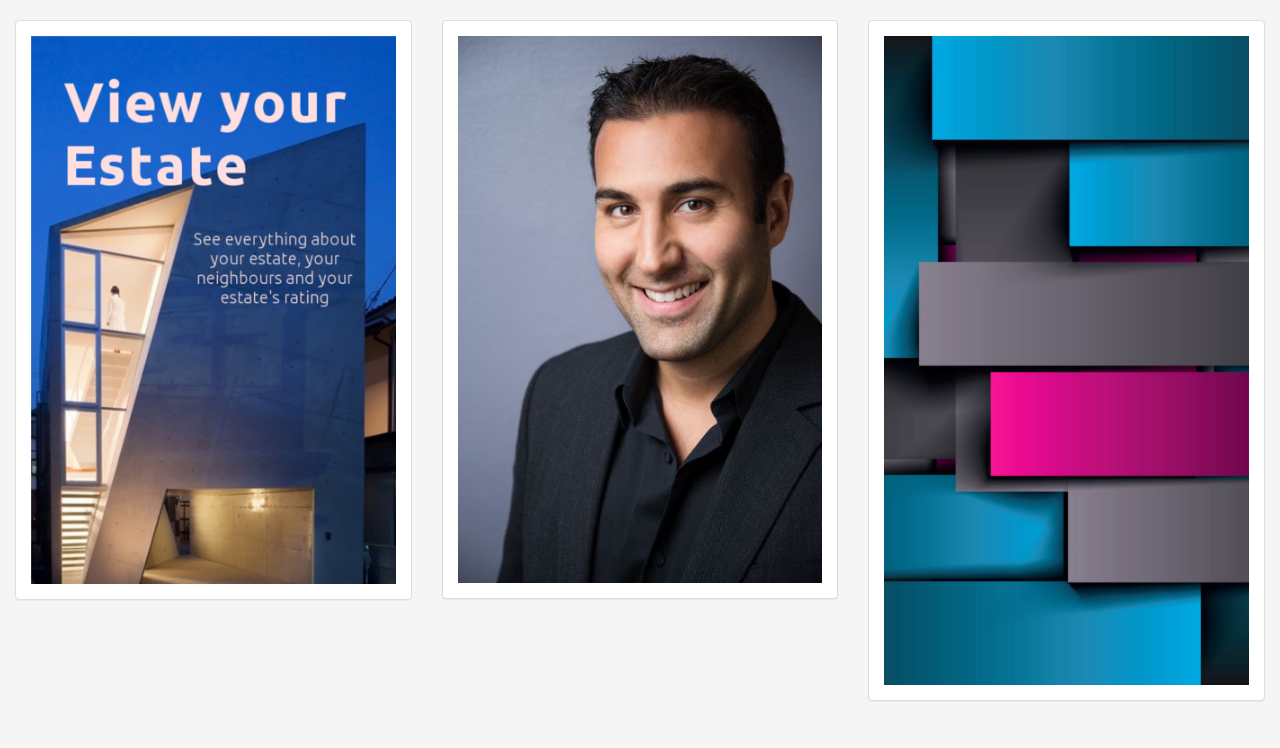
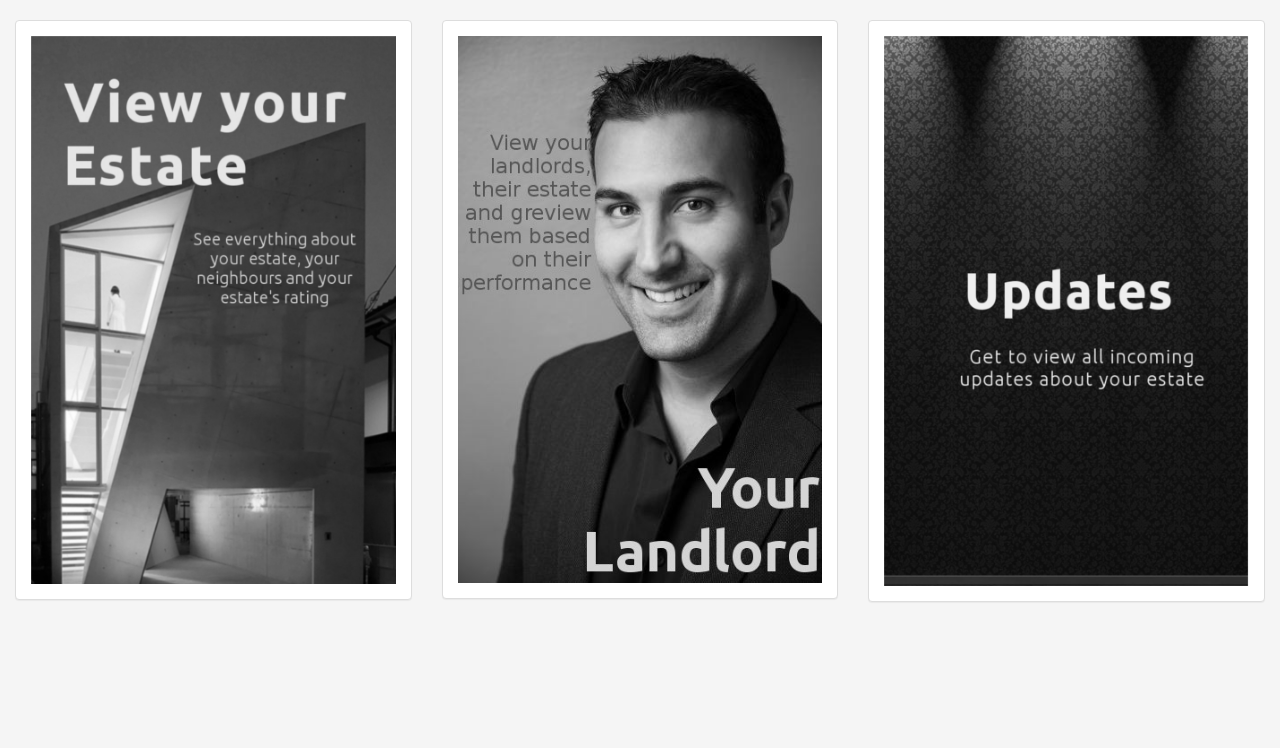
Before and after one commit to briankiragu/overwatch, a PHP site: page /dashboard_tn.php in a window 1280 px wide. Shown: the part 52-800 px from the top of the page. Run offline with PHP 8.4, Linux system fonts and the light colour scheme.

Commit message:
UI for tenants page

```diff
--- a/dashboard_tn.php
+++ b/dashboard_tn.php
@@ -85,7 +85,7 @@
               <h3 class="panel-title">Your Estate</h3>
             </div> -->
             <div class="panel-body tag-body">
-              <img src="img/tags/estates/14_c.jpg" alt="Estate" class="img-responsive" />
+              <img src="img/tags/estates/14_d.png" alt="Estate" class="img-responsive" />
             </div>
           </div>
         </div>
@@ -96,7 +96,7 @@
               <h3 class="panel-title">Your Landlord</h3>
             </div> -->
             <div class="panel-body tag-body">
-              <img src="img/tags/landlords/landlord4.jpg" alt="Landlord" class="img-responsive" />
+              <img src="img/tags/landlords/landlord4_b.png" alt="Landlord" class="img-responsive" />
             </div>
           </div>
         </div>
@@ -107,7 +107,7 @@
               <h3 class="panel-title">Your Updates</h3>
             </div> -->
             <div class="panel-body tag-body">
-              <img src="img/tags/updates/2.jpg" alt="Updates" class="img-responsive" />
+              <img src="img/tags/updates/3_d.png" alt="Updates" class="img-responsive" />
             </div>
           </div>
         </div>
```
Also changed, not shown: img/tags/estates/14_d.png (added), img/tags/landlords/landlord4_a.jpg (added), img/tags/landlords/landlord4_b.png (added), img/tags/updates/3_a.jpg (added), img/tags/updates/3_b.jpg (added), img/tags/updates/3_c.jpg (added), img/tags/updates/3_d.png (added).
